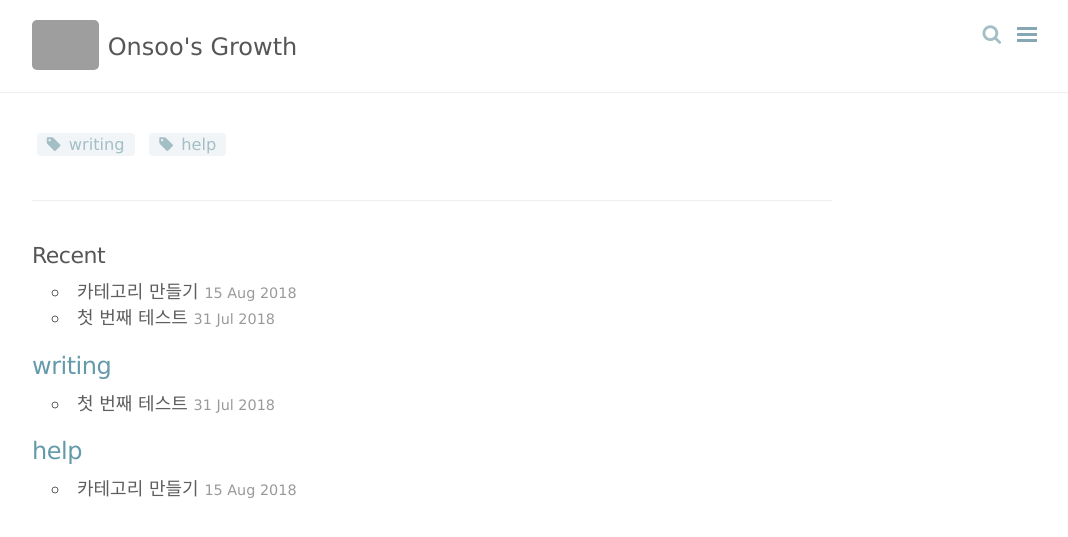
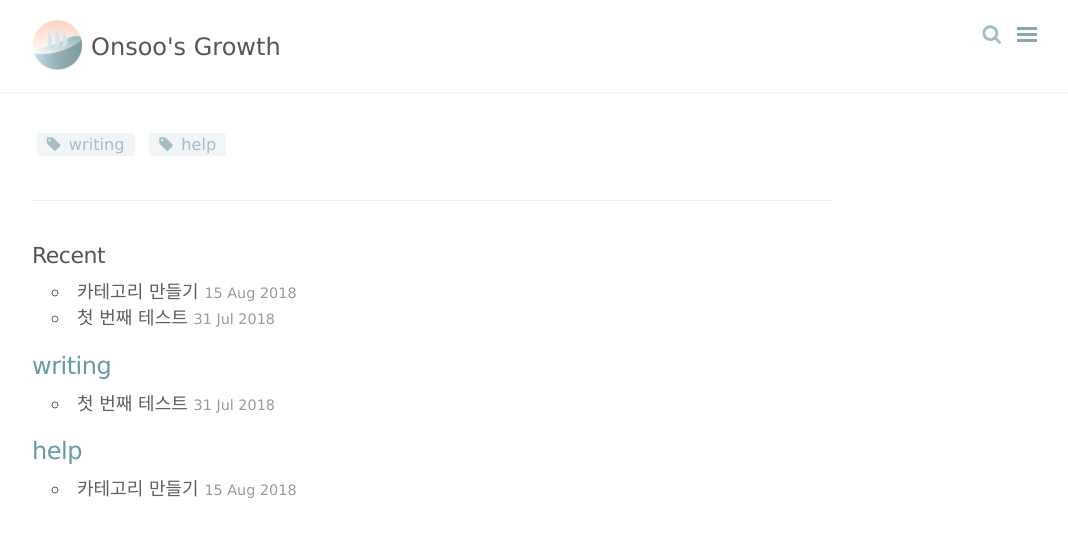
Before and after one commit to onsoo/onsoo.github.io, a Jekyll site: the page built from index.html, in a window 1280 px wide. Shown: the top 537 px of the page, without its empty margins (208-1276 px from the left). Built offline with Jekyll 4.4.1, drawn with Linux system fonts in a browser that asks for light colours; nearby versions of some CDN libraries; comment, search, counter and statistics services are not loaded.

Commit message:
오탈자 수정

```diff
--- a/_layouts/default.html
+++ b/_layouts/default.html
@@ -18,7 +18,7 @@
           <h3 class="masthead-title">
             <a href="{{ site.baseurl }}/" title="{{ site.title }}">
               <!-- <img class="masthead-logo" src="{{ site.baseurl }}{{ site.logo }}"/> -->
-              <img class="masthead-logo" src="/public/logo.png'"/>
+              <img class="masthead-logo" src="/public/logo.png"/>
 
             <small id="blog-title">{{ site.tagline }}</small>
             </a>
```
